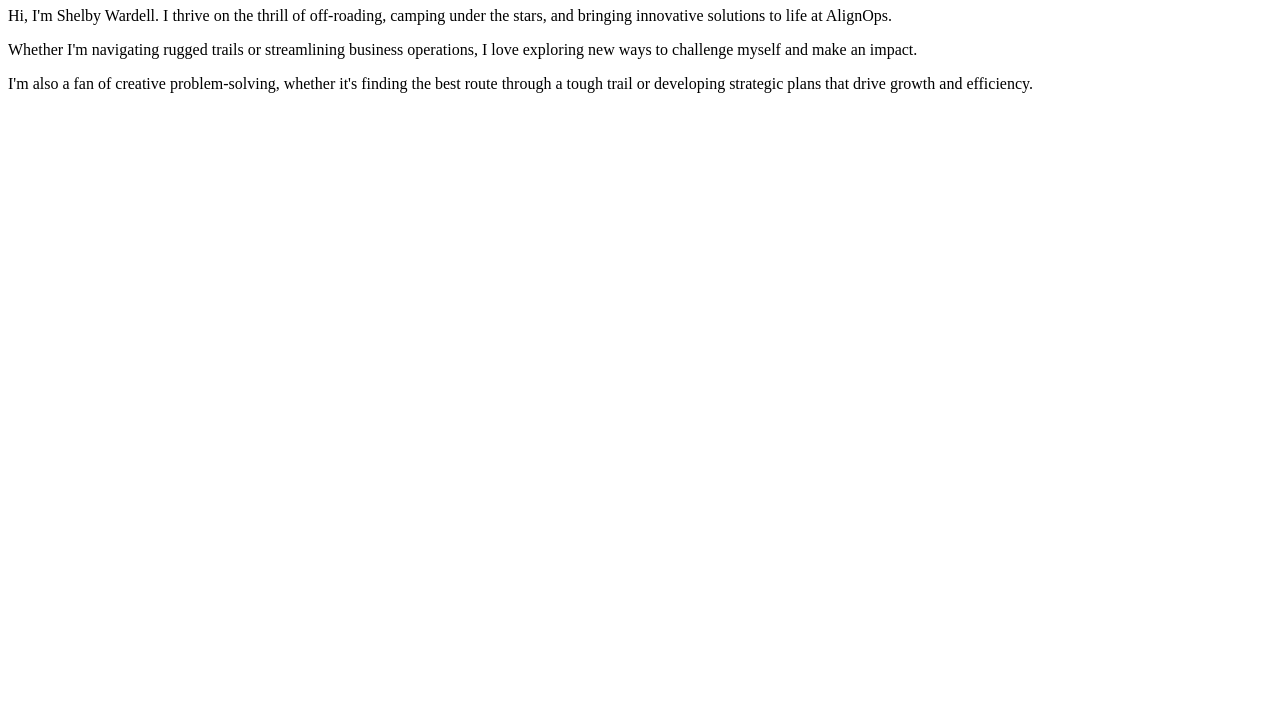
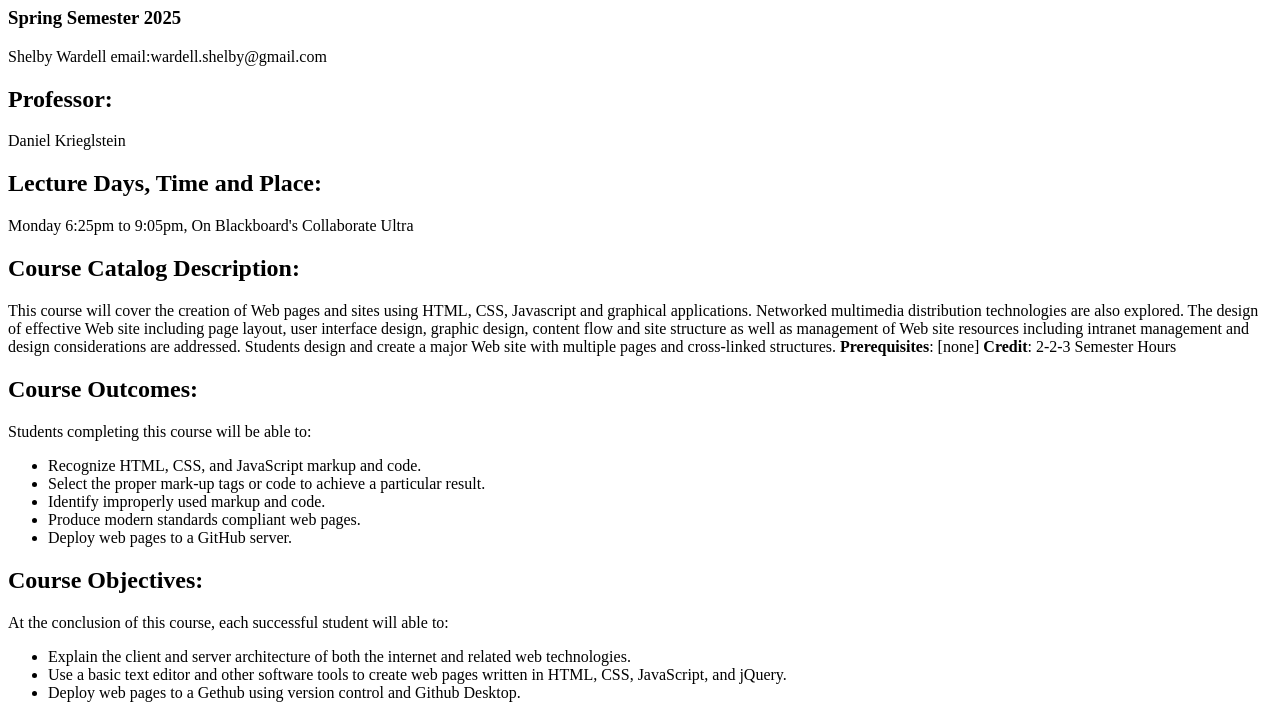
Before and after one commit to Shwardell/webdev_lab1, a plain HTML site: page index.html in a window 1280 px wide. Shown: the part 73-800 px from the top of the page. Drawn offline with Linux system fonts and the light colour scheme.

Commit message:
added internet technologies and wed design as title with more elements

```diff
--- a/index.html
+++ b/index.html
@@ -1,12 +1,34 @@
 <!DOCTYPE html>
 <html lang="en">
 <head>
-  <title>Shelby Wardell's Website</title>
+  <meta charset="utf-8">
+  <title>ITMD-361 Internet Technologies and Web Design</title>
 </head>
 <body>
-  <h1>Welcome to My Digital Space</h1>
-  <p>Hi, I'm Shelby Wardell. I thrive on the thrill of off-roading, camping under the stars, and bringing innovative solutions to life at AlignOps.</p>
-  <p>Whether I'm navigating rugged trails or streamlining business operations, I love exploring new ways to challenge myself and make an impact.</p>
-  <p>I'm also a fan of creative problem-solving, whether it's finding the best route through a tough trail or developing strategic plans that drive growth and efficiency.</p>
+  <h1>ITMD-361 Internet Technologies and Web Design</h1>
+  <h3>Spring Semester 2025</h3>
+  <p>Shelby Wardell email:wardell.shelby@gmail.com</p>
+  <h2>Professor:</h2>
+  <p>Daniel Krieglstein</p>
+  <h2>Lecture Days, Time and Place:</h2>
+  <p>Monday 6:25pm to 9:05pm, On Blackboard's Collaborate Ultra</p>
+  <h2>Course Catalog Description:</h2>
+  <p>This course will cover the creation of Web pages and sites using HTML, CSS, Javascript and graphical applications. Networked multimedia distribution technologies are also explored. The design of effective Web site including page layout, user interface design, graphic design, content flow and site structure as well as management of Web site resources including intranet management and design considerations are addressed. Students design and create a major Web site with multiple pages and cross-linked structures. <strong>Prerequisites</strong>: [none] <strong>Credit</strong>: 2-2-3 Semester Hours</p>
+  <h2>Course Outcomes:</h2>
+  <p>Students completing this course will be able to:</p>
+  <ul>
+    <li>Recognize HTML, CSS, and JavaScript markup and code.</li>
+    <li>Select the proper mark-up tags or code to achieve a particular result.</li>
+    <li>Identify improperly used markup and code.</li>
+    <li>Produce modern standards compliant web pages.</li>
+    <li>Deploy web pages to a GitHub server.</li>
+  </ul>
+  <h2>Course Objectives:</h2>
+  <p>At the conclusion of this course, each successful student will able to:</p>
+  <ul>
+    <li>Explain the client and server architecture of both the internet and related web technologies.</li>
+    <li>Use a basic text editor and other software tools to create web pages written in HTML, CSS, JavaScript, and jQuery.</li>
+    <li>Deploy web pages to a Gethub using version control and Github Desktop.</li>
+  </ul>
 </body>
 </html>
```
